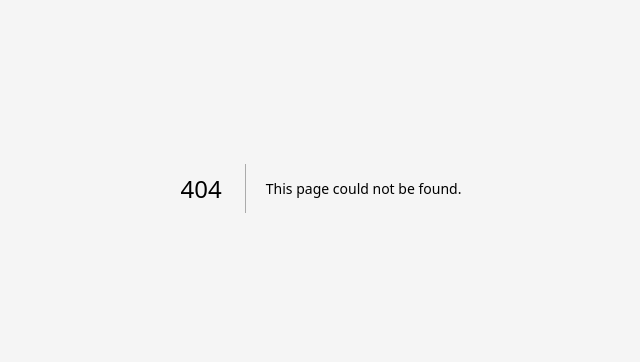
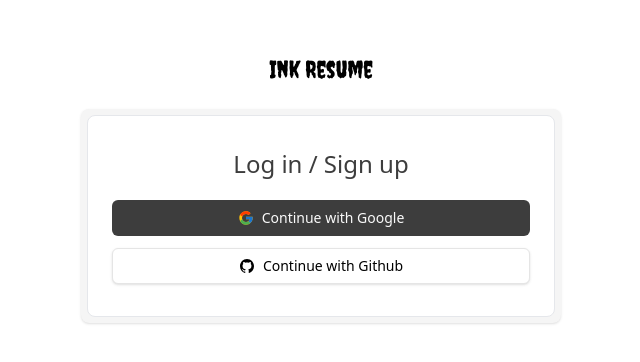
Before and after one commit to Ekefrancisokechukwu/ink-resume-website, a Next.js app: page /auth in a window 1280 px wide. Before the commit this address had no page. Shown: the part 212-574 px from the top of the page, without its empty margins (319-959 px from the left). Built offline with nearby package versions, Linux system fonts and the light colour scheme.

Commit message:
feat/added auth page

```diff
--- /dev/null
+++ b/app/auth/page.tsx
@@ -0,0 +1,35 @@
+import { UI } from "@/components/ui";
+import { FcGoogle } from "react-icons/fc";
+import { IoLogoGithub } from "react-icons/io";
+
+const AuthPage = () => {
+  return (
+    <section className="h-screen grid place-items-center px-5">
+      <div>
+        <div className="text-center">
+          <UI.Logo />
+        </div>
+        <div className="w-[30rem] max-[520px]:w-full mt-6 bg-neutral-100 p-1.5 shadow rounded-lg ">
+          <div className="w-full bg-white border py-8 px-6 rounded-lg">
+            <h1 className="text-primary-black text-center font-medium text-2xl">
+              Log in / Sign up
+            </h1>
+            <div className="mt-5 space-y-3">
+              <UI.Button size={"sm"} className="w-full">
+                <FcGoogle /> Continue with Google
+              </UI.Button>
+              <UI.Button
+                size={"sm"}
+                variant={"outline"}
+                className="w-full shadow"
+              >
+                <IoLogoGithub /> Continue with Github
+              </UI.Button>
+            </div>
+          </div>
+        </div>
+      </div>
+    </section>
+  );
+};
+export default AuthPage;
--- a/app/layout.tsx
+++ b/app/layout.tsx
@@ -27,7 +27,7 @@ export default function RootLayout({
   return (
     <html lang="en" suppressHydrationWarning>
       <body
-        className={`${geistSans.variable} ${geistMono.variable} antialiased  bg-neutral-100`}
+        className={`${geistSans.variable} ${geistMono.variable} antialiased  `}
       >
         <Provider>{children}</Provider>
       </body>
--- a/app/page.tsx
+++ b/app/page.tsx
@@ -6,7 +6,7 @@ import Link from "next/link";
 
 export default function Home() {
   return (
-    <div>
+    <div className="bg-neutral-100 min-h-screen">
       <Layout.Header />
       <UI.Wrapper className="h-[80vh] grid place-items-center rounded-xl border bg-white mt-5 shadow">
         <div className="w-[40rem] mx-auto text-center">
--- a/components/Layout/Header/index.tsx
+++ b/components/Layout/Header/index.tsx
@@ -1,17 +1,16 @@
-import { creepster } from "@/components/fonts";
 import { UI } from "@/components/ui";
 import Link from "next/link";
 
 export const Header = () => {
   return (
     <header className="px-6 py-3 sticky top-0 flex bg-white items-center justify-between">
-      <Link href={"/"} className={`text-2xl ${creepster.className}`}>
-        Ink Resume
-      </Link>
+      <UI.Logo />
       <div className="flex items-center gap-x-3">
         <UI.Button variant={"outline"}>Try Demo</UI.Button>
         <div className="h-8 w-1 border-r " />
-        <UI.Button variant={"ghost"}>Login</UI.Button>
+        <UI.Button variant={"ghost"} asChild>
+          <Link href={"/auth"}>Login</Link>
+        </UI.Button>
         <UI.Button>Get Started</UI.Button>
       </div>
     </header>
--- /dev/null
+++ b/components/ui/Logo.tsx
@@ -0,0 +1,10 @@
+import Link from "next/link";
+import { creepster } from "../fonts";
+
+export const Logo = () => {
+  return (
+    <Link href={"/"} className={`text-2xl ${creepster.className}`}>
+      Ink Resume
+    </Link>
+  );
+};
--- a/components/ui/index.ts
+++ b/components/ui/index.ts
@@ -1,7 +1,9 @@
 import { Button } from "./button";
+import { Logo } from "./Logo";
 import { Wrapper } from "./Wrapper";
 
 export const UI = {
+  Logo,
   Button,
   Wrapper,
 };
```
